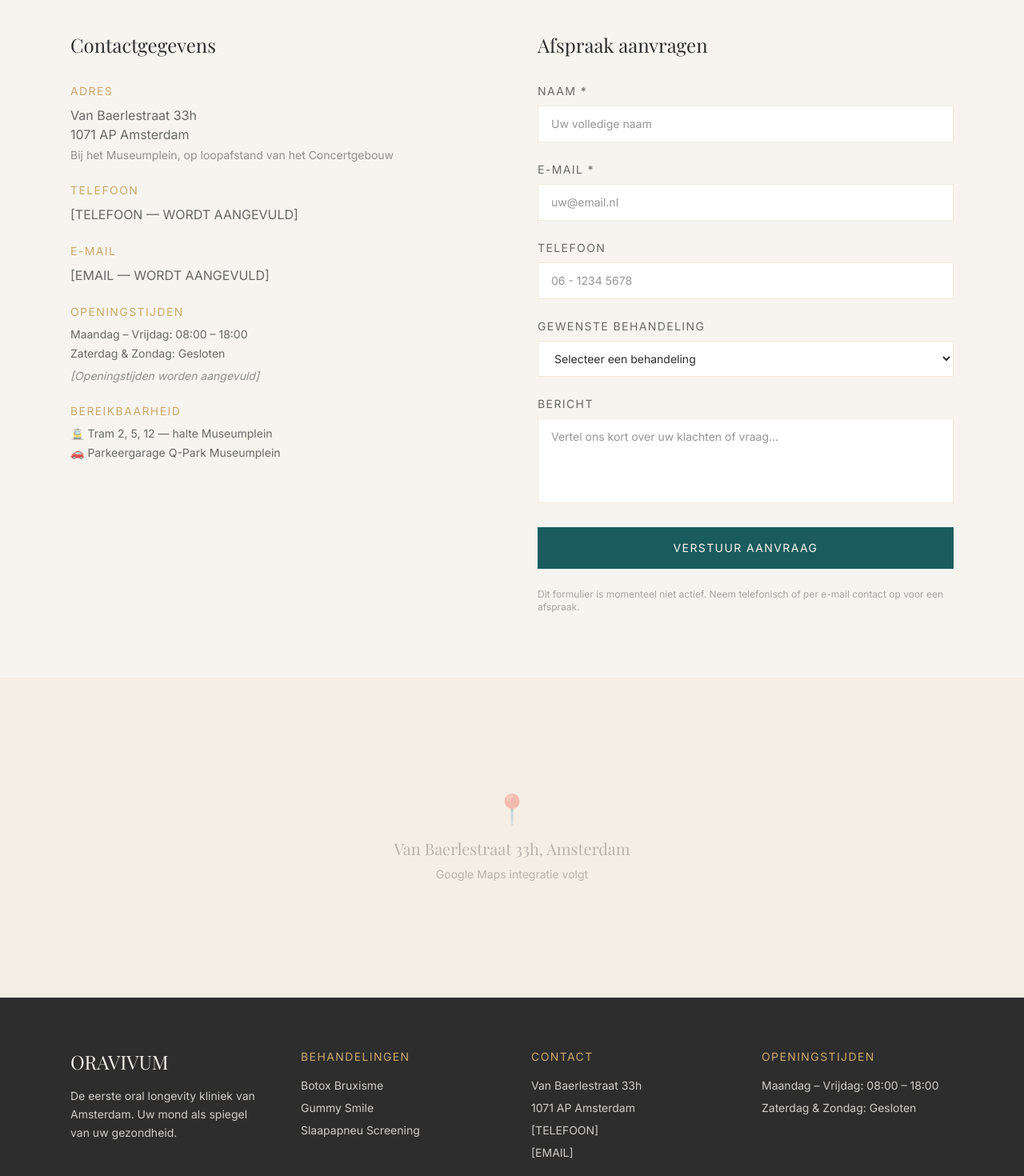
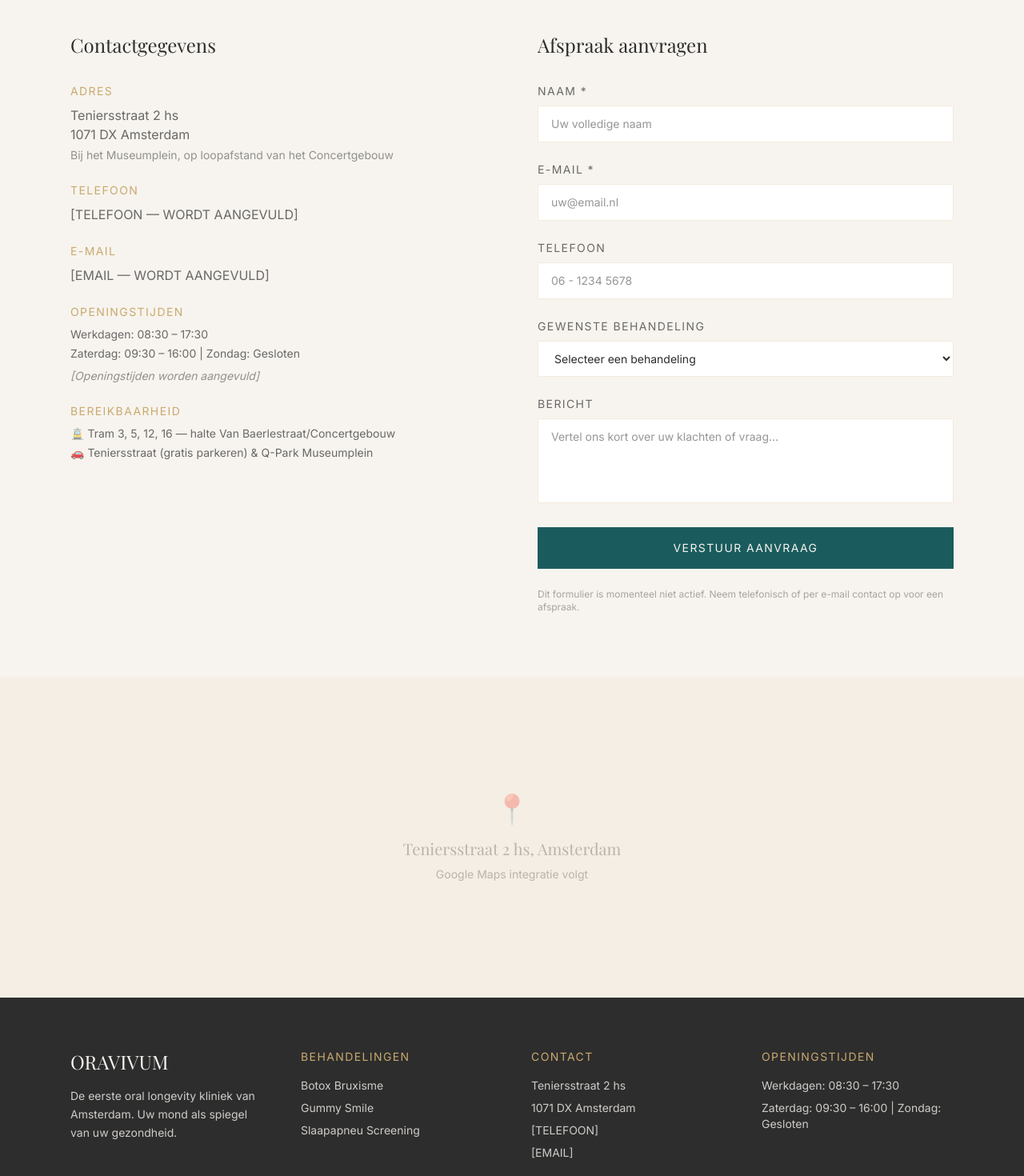
Before and after one commit to MB11-code/longevity-aevora, a Next.js app: page /contact in a window 1280 px wide. Shown: the part 480-1950 px from the top of the page at 80% size. Built offline with nearby package versions, Linux system fonts and the light colour scheme; a web font is replaced by a local one.

Commit message:
Update contact info: Teniersstraat 2 hs, correct hours & transport

```diff
--- a/app/contact/page.tsx
+++ b/app/contact/page.tsx
@@ -3,7 +3,7 @@ import type { Metadata } from "next";
 export const metadata: Metadata = {
   title: "Contact — ORAVIVUM Oral Longevity Clinic Amsterdam",
   description:
-    "Maak een afspraak bij ORAVIVUM. Gevestigd aan de Van Baerlestraat 33h, Amsterdam, bij het Museumplein. Bel, mail of plan online uw afspraak.",
+    "Maak een afspraak bij ORAVIVUM. Gevestigd aan de Teniersstraat 2 hs, Amsterdam, bij het Museumplein. Bel, mail of plan online uw afspraak.",
   openGraph: {
     title: "Contact | ORAVIVUM Amsterdam",
     description: "Maak een afspraak bij ORAVIVUM — Oral Longevity Clinic aan het Museumplein.",
@@ -32,8 +32,8 @@ export default function ContactPage() {
               <div className="space-y-6">
                 <div>
                   <h3 className="text-sm tracking-widest uppercase text-gold mb-2">Adres</h3>
-                  <p className="text-charcoal/70">Van Baerlestraat 33h</p>
-                  <p className="text-charcoal/70">1071 AP Amsterdam</p>
+                  <p className="text-charcoal/70">Teniersstraat 2 hs</p>
+                  <p className="text-charcoal/70">1071 DX Amsterdam</p>
                   <p className="text-charcoal/50 text-sm mt-1">Bij het Museumplein, op loopafstand van het Concertgebouw</p>
                 </div>
                 <div>
@@ -47,16 +47,16 @@ export default function ContactPage() {
                 <div>
                   <h3 className="text-sm tracking-widest uppercase text-gold mb-2">Openingstijden</h3>
                   <div className="text-charcoal/70 text-sm space-y-1">
-                    <p>Maandag – Vrijdag: 08:00 – 18:00</p>
-                    <p>Zaterdag &amp; Zondag: Gesloten</p>
+                    <p>Werkdagen: 08:30 – 17:30</p>
+                    <p>Zaterdag: 09:30 – 16:00 | Zondag: Gesloten</p>
                     <p className="text-charcoal/50 italic mt-2">[Openingstijden worden aangevuld]</p>
                   </div>
                 </div>
                 <div>
                   <h3 className="text-sm tracking-widest uppercase text-gold mb-2">Bereikbaarheid</h3>
                   <div className="text-charcoal/70 text-sm space-y-1">
-                    <p>🚊 Tram 2, 5, 12 — halte Museumplein</p>
-                    <p>🚗 Parkeergarage Q-Park Museumplein</p>
+                    <p>🚊 Tram 3, 5, 12, 16 — halte Van Baerlestraat/Concertgebouw</p>
+                    <p>🚗 Teniersstraat (gratis parkeren) & Q-Park Museumplein</p>
                   </div>
                 </div>
               </div>
@@ -142,7 +142,7 @@ export default function ContactPage() {
       <section className="bg-sand/20 h-[400px] flex items-center justify-center">
         <div className="text-center text-charcoal/30">
           <p className="text-4xl mb-4">📍</p>
-          <p className="font-playfair text-xl">Van Baerlestraat 33h, Amsterdam</p>
+          <p className="font-playfair text-xl">Teniersstraat 2 hs, Amsterdam</p>
           <p className="text-sm mt-2">Google Maps integratie volgt</p>
         </div>
       </section>
--- a/app/layout.tsx
+++ b/app/layout.tsx
@@ -43,9 +43,9 @@ const localBusinessSchema = {
   email: "[EMAIL]",
   address: {
     "@type": "PostalAddress",
-    streetAddress: "Van Baerlestraat 33h",
+    streetAddress: "Teniersstraat 2 hs",
     addressLocality: "Amsterdam",
-    postalCode: "1071 AP",
+    postalCode: "1071 DX",
     addressCountry: "NL",
   },
   geo: {
@@ -57,8 +57,8 @@ const localBusinessSchema = {
     {
       "@type": "OpeningHoursSpecification",
       dayOfWeek: ["Monday", "Tuesday", "Wednesday", "Thursday", "Friday"],
-      opens: "08:00",
-      closes: "18:00",
+      opens: "08:30",
+      closes: "17:30",
     },
   ],
   medicalSpecialty: "Orthodontics",
@@ -124,8 +124,8 @@ function Footer() {
           <div>
             <h4 className="text-gold text-sm tracking-widest uppercase mb-4">Contact</h4>
             <div className="space-y-2 text-sm">
-              <p>Van Baerlestraat 33h</p>
-              <p>1071 AP Amsterdam</p>
+              <p>Teniersstraat 2 hs</p>
+              <p>1071 DX Amsterdam</p>
               <p>[TELEFOON]</p>
               <p>[EMAIL]</p>
             </div>
@@ -133,8 +133,8 @@ function Footer() {
           <div>
             <h4 className="text-gold text-sm tracking-widest uppercase mb-4">Openingstijden</h4>
             <div className="space-y-2 text-sm">
-              <p>Maandag – Vrijdag: 08:00 – 18:00</p>
-              <p>Zaterdag &amp; Zondag: Gesloten</p>
+              <p>Werkdagen: 08:30 – 17:30</p>
+              <p>Zaterdag: 09:30 – 16:00 | Zondag: Gesloten</p>
             </div>
           </div>
         </div>
--- a/app/over-ons/page.tsx
+++ b/app/over-ons/page.tsx
@@ -124,13 +124,13 @@ export default function OverOnsPage() {
           <h2 className="font-playfair text-3xl mb-8">De praktijk aan het Museumplein</h2>
           <div className="space-y-4 text-charcoal/70 leading-relaxed">
             <p>
-              ORAVIVUM is gevestigd aan de Van Baerlestraat 33h in Amsterdam, op loopafstand van het Museumplein,
+              ORAVIVUM is gevestigd aan de Teniersstraat 2 hs in Amsterdam, op loopafstand van het Museumplein,
               het Concertgebouw en het Stedelijk Museum. De kliniek is modern ingericht met state-of-the-art apparatuur
               voor digitale orthodontie.
             </p>
             <p>
-              De praktijk is goed bereikbaar met openbaar vervoer (tram 2, 5 en 12, halte Museumplein) en per auto.
-              Parkeren kan in de parkeergarage Q-Park Museumplein.
+              De praktijk is goed bereikbaar met openbaar vervoer (tram 3, 5, 12, 16, halte Van Baerlestraat/Concertgebouw) en per auto.
+              Parkeren kan in de Teniersstraat (gratis parkeren) en Q-Park Museumplein.
             </p>
           </div>
           <div className="mt-8">
--- a/app/page.tsx
+++ b/app/page.tsx
@@ -60,7 +60,7 @@ const faqSchema = {
       name: "Waar is ORAVIVUM gevestigd?",
       acceptedAnswer: {
         "@type": "Answer",
-        text: "ORAVIVUM is gevestigd aan de Van Baerlestraat 33h in Amsterdam, direct bij het Museumplein. De kliniek is goed bereikbaar met openbaar vervoer (tram 2, 5 en 12).",
+        text: "ORAVIVUM is gevestigd aan de Teniersstraat 2 hs in Amsterdam, direct bij het Museumplein. De kliniek is goed bereikbaar met openbaar vervoer (tram 3, 5, 12, 16).",
       },
     },
     {
@@ -222,7 +222,7 @@ export default function HomePage() {
               ["Is botox tegen tandenknarsen veilig?", "Ja, botox tegen bruxisme is een veilige en veelgebruikte behandeling. De botox wordt in lage doses geïnjecteerd in de kaakspieren (m. masseter), waardoor overactieve spieren ontspannen zonder dat normaal kauwen wordt belemmerd. De behandeling duurt 15 minuten en heeft minimale bijwerkingen."],
               ["Hoeveel kost een behandeling?", "De kosten variëren per behandeling. Neem contact met ons op voor een persoonlijk advies en prijsindicatie. Sommige behandelingen worden (gedeeltelijk) vergoed door uw aanvullende zorgverzekering."],
               ["Moet ik doorverwezen worden door mijn tandarts?", "Nee, u kunt rechtstreeks een afspraak maken bij ORAVIVUM. Een verwijzing is niet nodig, maar wij werken graag samen met uw eigen tandarts voor een optimaal behandelresultaat."],
-              ["Waar is ORAVIVUM gevestigd?", "ORAVIVUM is gevestigd aan de Van Baerlestraat 33h in Amsterdam, direct bij het Museumplein. De kliniek is uitstekend bereikbaar met openbaar vervoer (tram 2, 5 en 12) en per auto."],
+              ["Waar is ORAVIVUM gevestigd?", "ORAVIVUM is gevestigd aan de Teniersstraat 2 hs in Amsterdam, direct bij het Museumplein. De kliniek is uitstekend bereikbaar met openbaar vervoer (tram 3, 5, 12, 16) en per auto."],
               ["Wie is de behandelaar?", "ORAVIVUM wordt geleid door Lotte Meereboer, MSc tandarts voor orthodontie met meer dan 18 jaar ervaring. Zij is BIG-geregistreerd, ingeschreven in het VTvO kwaliteitskeurmerk en oprichter van de Dutch Aligner Society."],
               ["Wordt de behandeling vergoed?", "Vergoeding is afhankelijk van uw zorgverzekering. Botox en gummy smile vallen doorgaans niet onder de basisverzekering. Slaapapneu behandeling met MRA wordt soms wel vergoed. Wij adviseren u graag over de mogelijkheden."],
             ].map(([q, a]) => (
```
